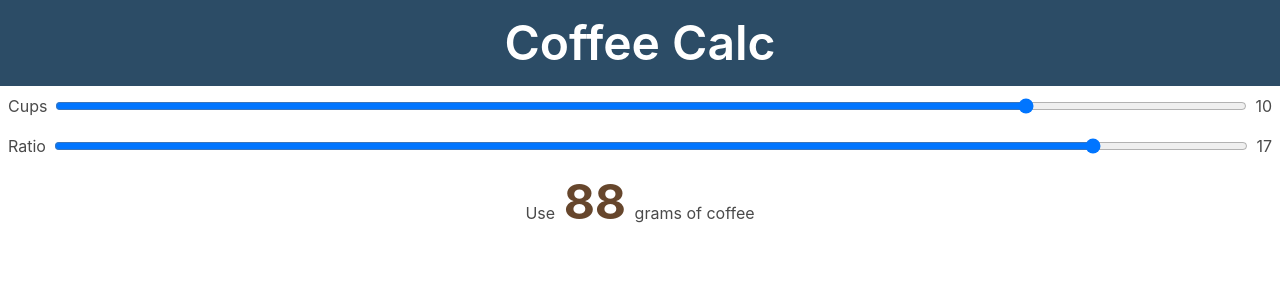
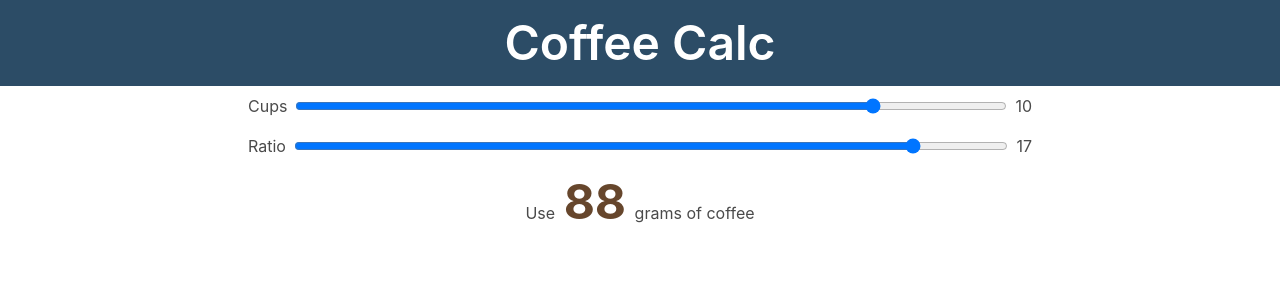
Before and after one commit to dave-burke/coffee-calc, a React (Create React App) app: page / in a window 1280 px wide. Shown: the top 300 px of the page. Built offline with nearby package versions, Linux system fonts and the light colour scheme.

Commit message:
Set max width for Main content

```diff
--- a/src/App.js
+++ b/src/App.js
@@ -5,6 +5,10 @@ import Header from './Header'
 
 const StyledApp = styled.div`
   height: 100vh;
+`
+
+const Main = styled.main`
+  max-width: 50rem;
 `
 
 const Result = styled.span`
@@ -24,11 +28,11 @@ function App() {
   return (
     <StyledApp className="has-text-centered">
       <Header></Header>
-      <main>
+      <Main className="ml-auto mr-auto">
         <Slider id="cups" label="Cups" min="1" max="12" value={cups} onChange={setCups}></Slider>
         <Slider id="ratio" label="Ratio" min="10" max="18" value={ratio} onChange={setRatio}></Slider>
         <p>Use <Result className="ml-1 mr-1">{calcCoffeeGrams()}</Result> grams of coffee</p>
-      </main>
+      </Main>
     </StyledApp>
   );
 }
```
